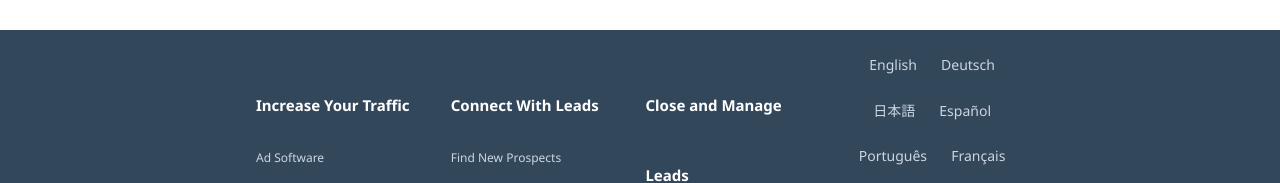
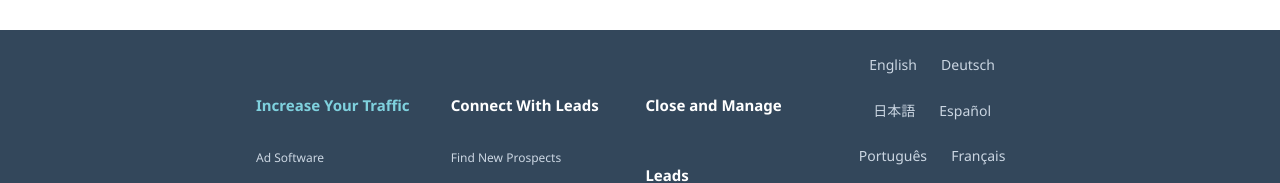
Before and after one commit to MatteoPetracci/html-css-hubspot, a plain HTML site: page index.html in a window 1280 px wide. In both pictures the pointer is over the item "Increase Your Traffic". Shown: the part 3660-3843 px from the top of the page. Drawn offline with Linux system fonts and the light colour scheme.

Commit message:
aggiunto hover su li footer 1 parte

```diff
--- a/css/style.css
+++ b/css/style.css
@@ -666,3 +666,8 @@ footer .container-footer .footer-left ul li a {
   padding-left: 20px;
   color: #cbd6e2;
 }
+
+footer .container-footer .footer-left ul li:hover {
+  color: #7FD1DE;
+  cursor: pointer;
+}
```
